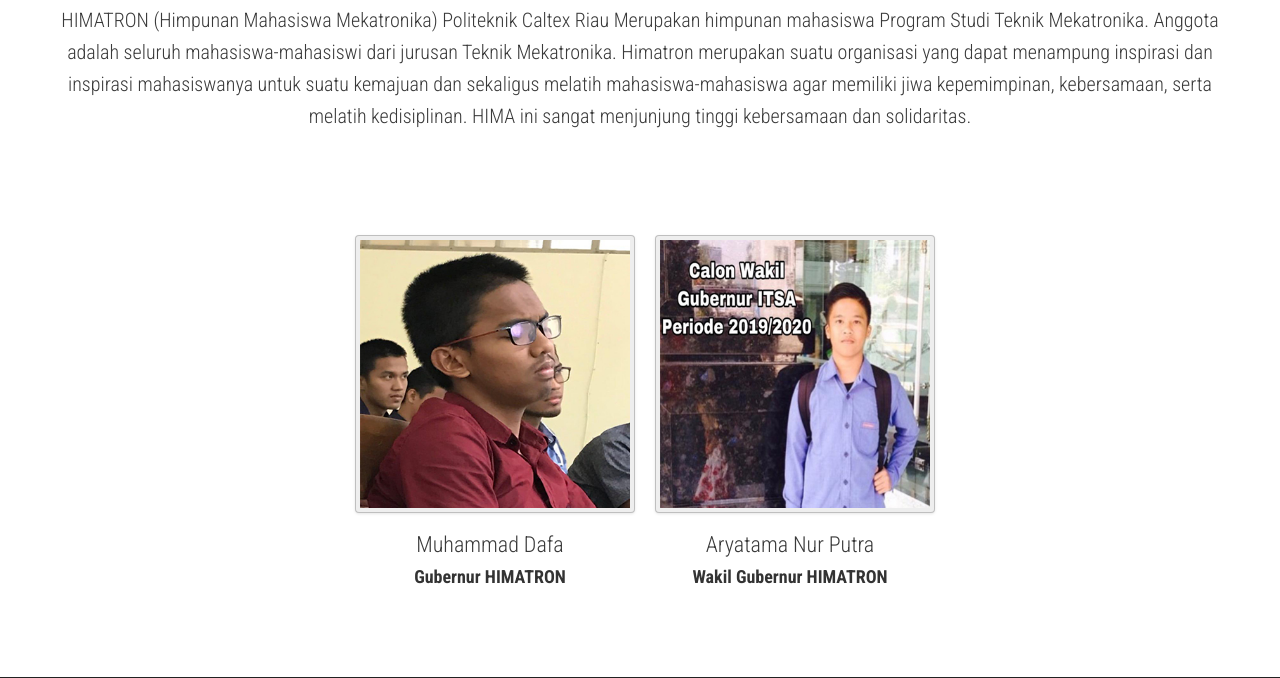
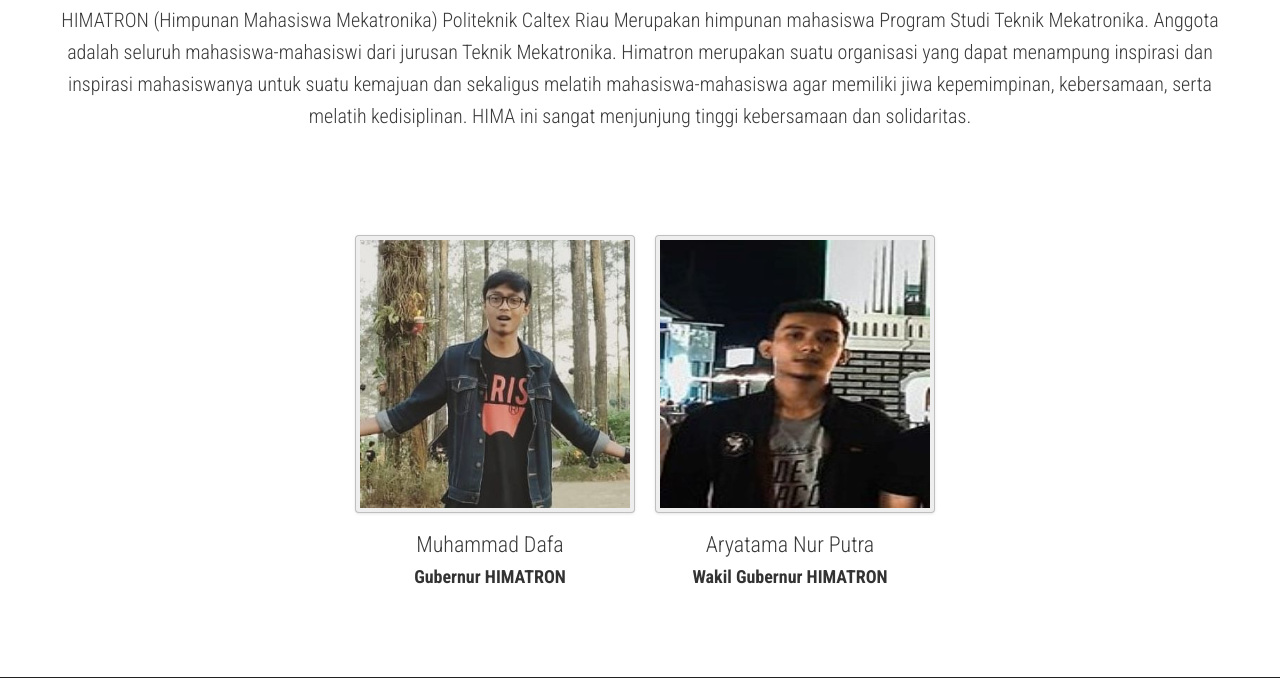
Before and after one commit to projetcweb7/SistemInformasi_HIMA, a PHP site: page /himatron.php in a window 1280 px wide. Shown: the part 245-923 px from the top of the page. Run offline with PHP 8.4, Linux system fonts and the light colour scheme.

Commit message:
update_himatron

```diff
--- a/himakom.php
+++ b/himakom.php
@@ -136,10 +136,7 @@
               </p>
               <div class="credits">
                 <!--
-                  All the links in the footer should remain intact.
-                  You can delete the links only if you purchased the pro version.
-                  Licensing information: https://bootstrapmade.com/license/
-                  Purchase the pro version with working PHP/AJAX contact form: https://bootstrapmade.com/buy/?theme=Vesperr
+
                 -->
                 Created by <a href="https://bootstrapmade.com/">BootstrapMade.com</a>
               </div>
--- a/himatron.php
+++ b/himatron.php
@@ -99,14 +99,14 @@
           </div>
         </div>
         <div class="span3">
-          <img src="assets/img/dummies/prop.jpg"  width="400px" height="400px" alt="" class="img-polaroid" />
+          <img src="assets/img/dummies/himatronG.jpg"  width="400px" height="400px" alt="" class="img-polaroid" />
           <div class="roles">
             <h4>Muhammad Dafa</h4>
             <h5><strong>Gubernur HIMATRON</strong></h5>
           </div>
         </div>
         <div class="span3">
-          <img src="assets/img/dummies/fikri1.jpg" height="400px" alt="" class="img-polaroid" />
+          <img src="assets/img/dummies/himatronWG.jpg" height="400px" alt="" class="img-polaroid" />
           <div class="roles">
             <h4>Aryatama Nur Putra</h4>
             <h5><strong>Wakil Gubernur HIMATRON</strong></h5>
```
Also changed, not shown: assets/img/dummies/himatronG.jpg (added), assets/img/dummies/himatronWG.jpg (added).
